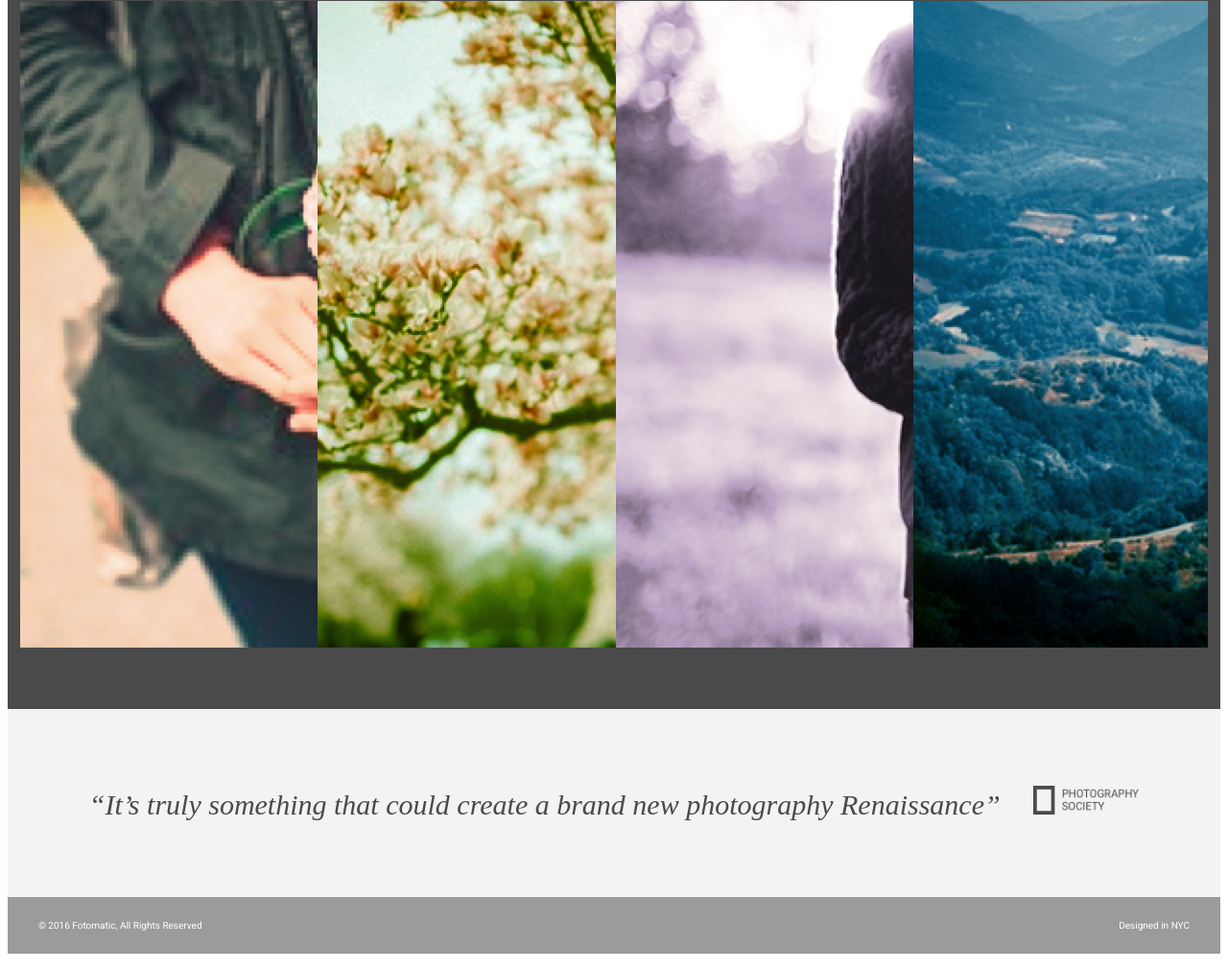
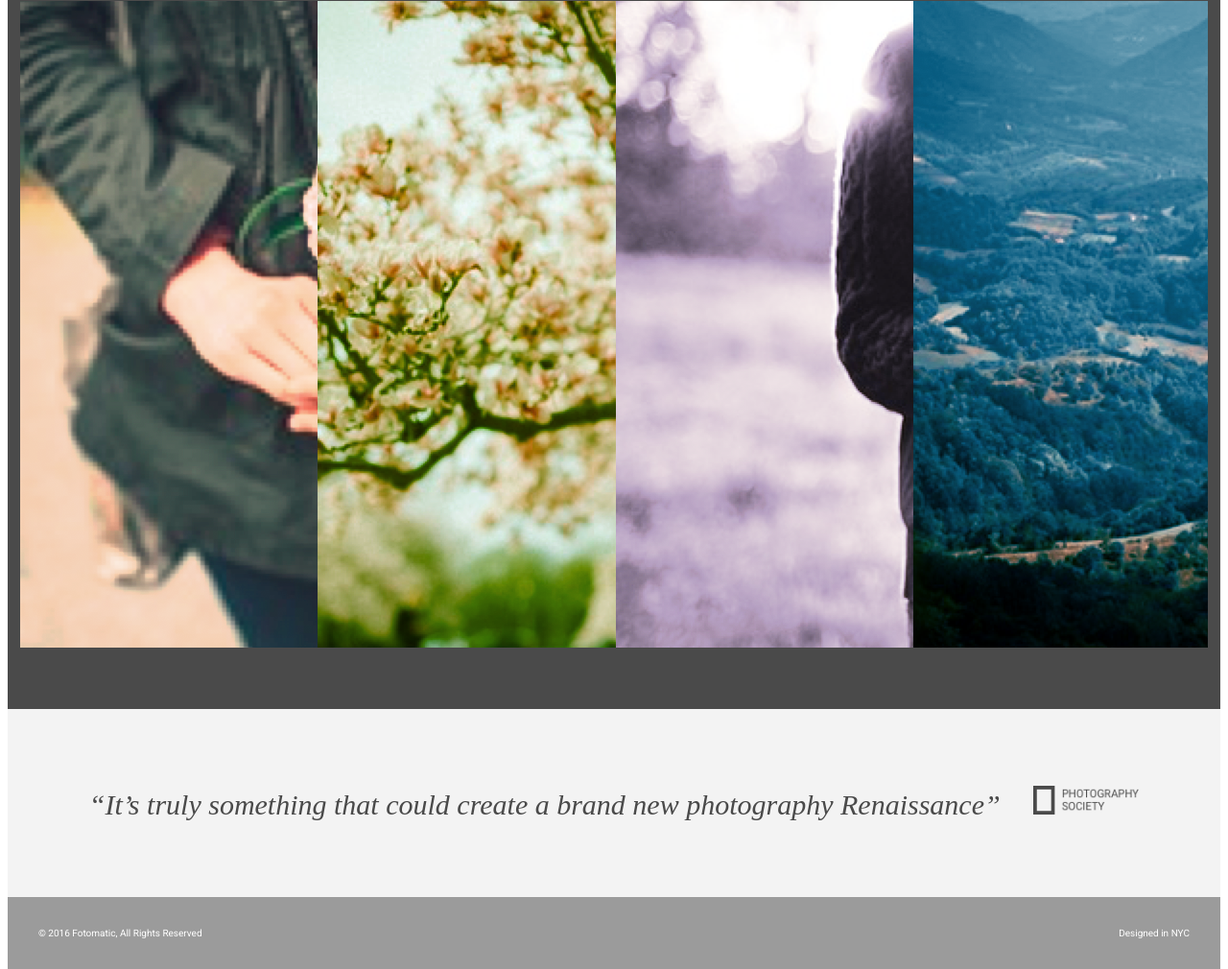
Before and after one commit to yorlingarcia/Responsive-css-codecademy, a plain HTML site: page index.html in a window 1280 px wide. Shown: the part 2395-3405 px from the top of the page at 96% size. Drawn offline with Linux system fonts and the light colour scheme; a web font is replaced by a local one.

Commit message:
se modifica el footer

```diff
--- a/index.html
+++ b/index.html
@@ -145,8 +145,8 @@
       <!-- Footer -->
       <footer>
         <div class="content">
-          <span class="copyright">© 2016 Fotomatic, All Rights Reserved</span>
-          <span class="location">Designed in NYC</span>
+          <p class="copyright">© 2016 Fotomatic, All Rights Reserved</p>
+          <p class="location">Designed in NYC</p>
         </div>
       </footer>
     </div>
--- a/resources/css/style.css
+++ b/resources/css/style.css
@@ -425,17 +425,36 @@ header .mobile {
 
 footer {
   background-color: #9b9b9b;
-  padding: 1.5rem 2rem;
+  padding: 0;
+  margin: 0;
+  width: 100%;
+  min-height: 3.875rem;
 }
 
 footer .content {
   color: white;
+  font-size: 0.75rem;
+  margin: auto;
+  padding: 2rem;
+
   display: flex;
-  font-size: 0.75rem;
+  flex-direction: row;
+  justify-content: space-between;
+  flex-grow: 1;
+  flex-shrink: 1;
+}
+
+footer p {
+  padding: 0;
+  margin: 0;
+  height: auto;
 }
 
 footer .copyright {
-  flex-grow: 1;
+  display: inline-block;
+}
+footer .location {
+  display: inline-block;
 }
 
 @media only screen and (min-width: 760px) {
```
